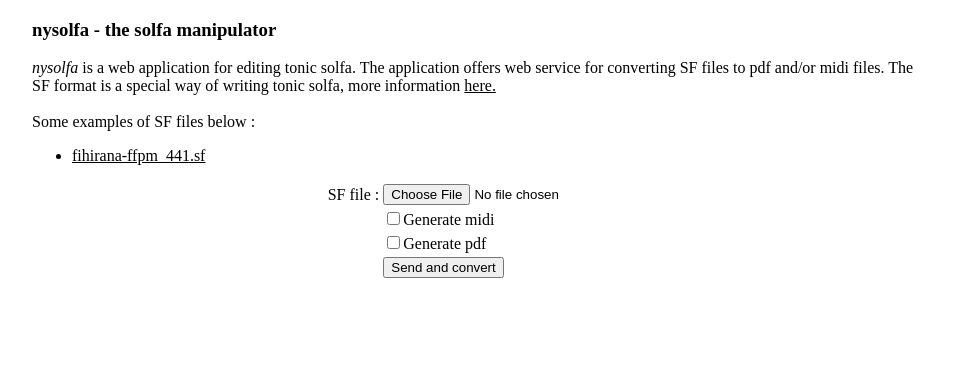
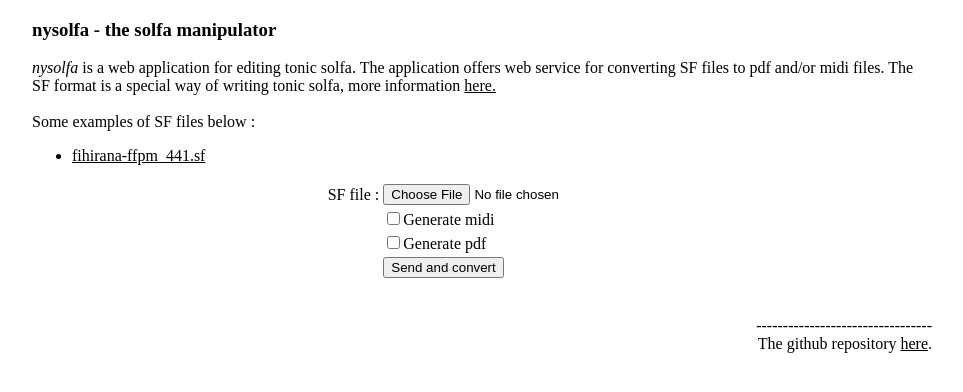
Before and after one commit to fmaurica/nysolfa, a plain HTML site: page index.html in a window 1280 px wide. Shown: the whole page, without its empty margins (158-1121 px from the left). Drawn offline with Linux system fonts and the light colour scheme.

Commit message:
fine tune

```diff
--- a/index.html
+++ b/index.html
@@ -2,7 +2,7 @@
 <html>
 <head>
 <meta http-equiv="Content-Type" content="text/html; charset=UTF-8">
-<title>nysolfa - the solfa manipulator</title>
+<title>nysolfa</title>
 <link rel="stylesheet" type="text/css" href="style.css"></head>
 
 <body>
@@ -29,5 +29,9 @@ Some examples of SF files below :
 </table>
 </form>
 </div>
-
+<div align="right">
+<br><br>
+---------------------------------<br>
+The github repository <a href="https://github.com/fmaurica/nysolfa" target="_blank">here</a>.
+</div>
 </body>
```
